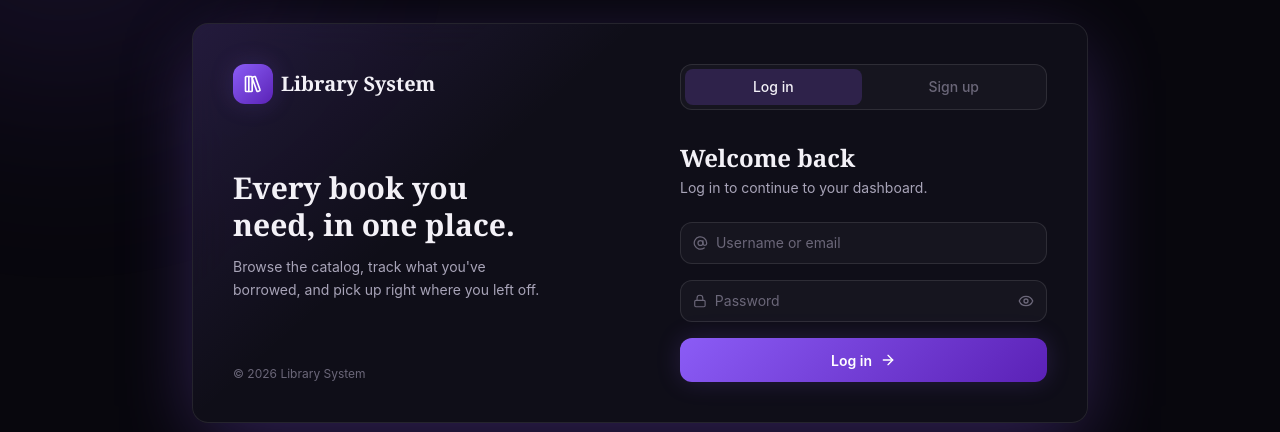
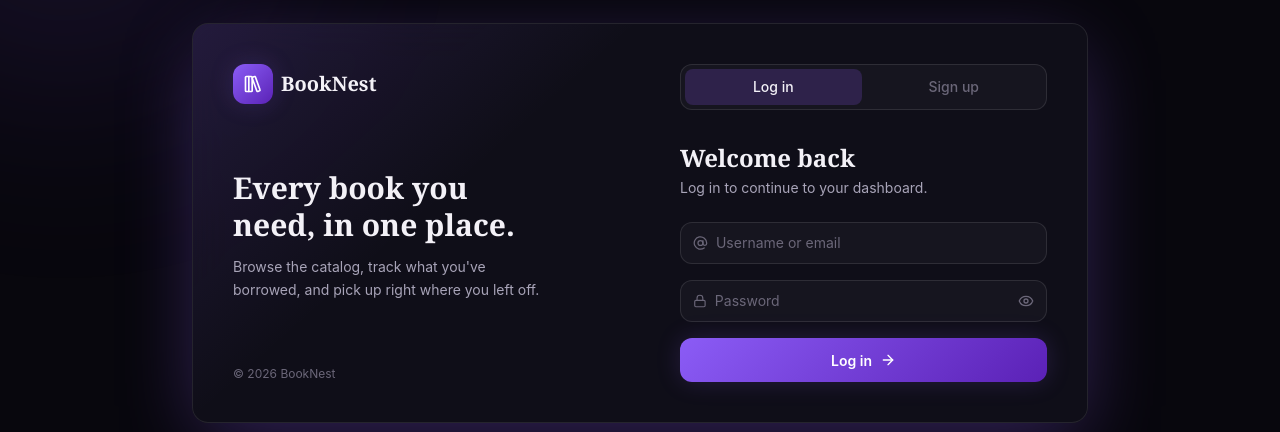
Before and after one commit to Mohammed-Abdul-Raqueeb/booknest, a React (Vite) app in the folder frontend/: page / in a window 1280 px wide. Shown: the part 177-609 px from the top of the page. Built offline with nearby package versions, Linux system fonts and the light colour scheme.

Commit message:
Rename website to BookNest

```diff
--- a/frontend/index.html
+++ b/frontend/index.html
@@ -3,7 +3,7 @@
   <head>
     <meta charset="UTF-8" />
     <meta name="viewport" content="width=device-width, initial-scale=1.0" />
-    <title>Library System</title>
+    <title>BookNest</title>
   </head>
   <body>
     <div id="root"></div>
--- a/frontend/src/components/Footer.jsx
+++ b/frontend/src/components/Footer.jsx
@@ -46,7 +46,7 @@ export default function Footer() {
               </span>
 
               <span className="font-display text-sm font-semibold text-ink">
-                Library System
+                BookNest
               </span>
             </Link>
 
@@ -147,7 +147,7 @@ export default function Footer() {
 
 
         <div className="mt-10 border-t border-white/[0.06] pt-6 text-center text-xs text-ink-faint sm:text-left">
-          © {new Date().getFullYear()} Library System. Built for readers.
+          © {new Date().getFullYear()} BookNest. Built for readers.
         </div>
 
 
--- a/frontend/src/components/Navbar.jsx
+++ b/frontend/src/components/Navbar.jsx
@@ -97,7 +97,7 @@ export default function Navbar({ onMenuClick, user, bookmarkCount = 0, onSearch,
                 <LibraryBig size={18} className="text-white" />
               </span>
               <span className="hidden truncate font-display text-lg font-semibold tracking-tight text-ink sm:block">
-                Library System
+                BookNest
               </span>
             </Link>
           </div>
--- a/frontend/src/components/Sidebar.jsx
+++ b/frontend/src/components/Sidebar.jsx
@@ -52,7 +52,7 @@ export default function Sidebar({ isOpen, onClose }) {
             <span className="flex h-9 w-9 items-center justify-center rounded-lg bg-gradient-to-br from-violet to-violet-deep shadow-glow-sm">
               <LibraryBig size={18} className="text-white" />
             </span>
-            <span className="font-display text-lg font-semibold text-ink">Library System</span>
+            <span className="font-display text-lg font-semibold text-ink">BookNest</span>
           </div>
           <button
             onClick={onClose}
@@ -85,7 +85,7 @@ export default function Sidebar({ isOpen, onClose }) {
         </nav>
 
         <div className="px-5 py-5 text-xs text-ink-faint">
-          © {new Date().getFullYear()} Library System
+          © {new Date().getFullYear()} BookNest
         </div>
       </aside>
     </>
--- a/frontend/src/pages/AdminDashboard.jsx
+++ b/frontend/src/pages/AdminDashboard.jsx
@@ -49,7 +49,7 @@ export default function AdminDashboard() {
             <LibraryBig size={18} className="text-white" />
           </span>
           <div className="min-w-0">
-            <p className="truncate font-display text-base font-semibold text-ink">Library System</p>
+            <p className="truncate font-display text-base font-semibold text-ink">BookNest</p>
             <p className="text-xs text-ink-faint">Admin console</p>
           </div>
         </div>
--- a/frontend/src/pages/Contact.jsx
+++ b/frontend/src/pages/Contact.jsx
@@ -37,7 +37,7 @@ export default function Contact() {
           Contact us
         </h1>
         <p className="mt-2 text-sm leading-relaxed text-ink-muted sm:text-base">
-          Questions, issues, or feedback about the library system — send it over.
+          Questions, issues, or feedback about the BookNest — send it over.
         </p>
 
         <div className="glass-card mt-8 p-6 sm:p-8">
--- a/frontend/src/pages/Login.jsx
+++ b/frontend/src/pages/Login.jsx
@@ -87,7 +87,7 @@ export default function Login() {
             </span>
 
             <span className="font-display text-xl font-semibold text-ink">
-              Library System
+              BookNest
             </span>
           </div>
 
@@ -104,7 +104,7 @@ export default function Login() {
           </div>
 
           <p className="text-xs text-ink-faint">
-            © {new Date().getFullYear()} Library System
+            © {new Date().getFullYear()} BookNest
           </p>
         </div>
 
--- a/frontend/src/pages/Privacy.jsx
+++ b/frontend/src/pages/Privacy.jsx
@@ -26,7 +26,7 @@ export default function Privacy() {
 
         <div className="glass-card mt-8 space-y-6 p-6 sm:p-8">
           <PolicySection title="What we store">
-            Your name, email, and student ID are stored by the library system to run your account — sign you in,
+            Your name, email, and student ID are stored by the BookNest to run your account — sign you in,
             show your borrowing history, and let you reserve books.
           </PolicySection>
           <PolicySection title="Bookmarks stay local">
```
